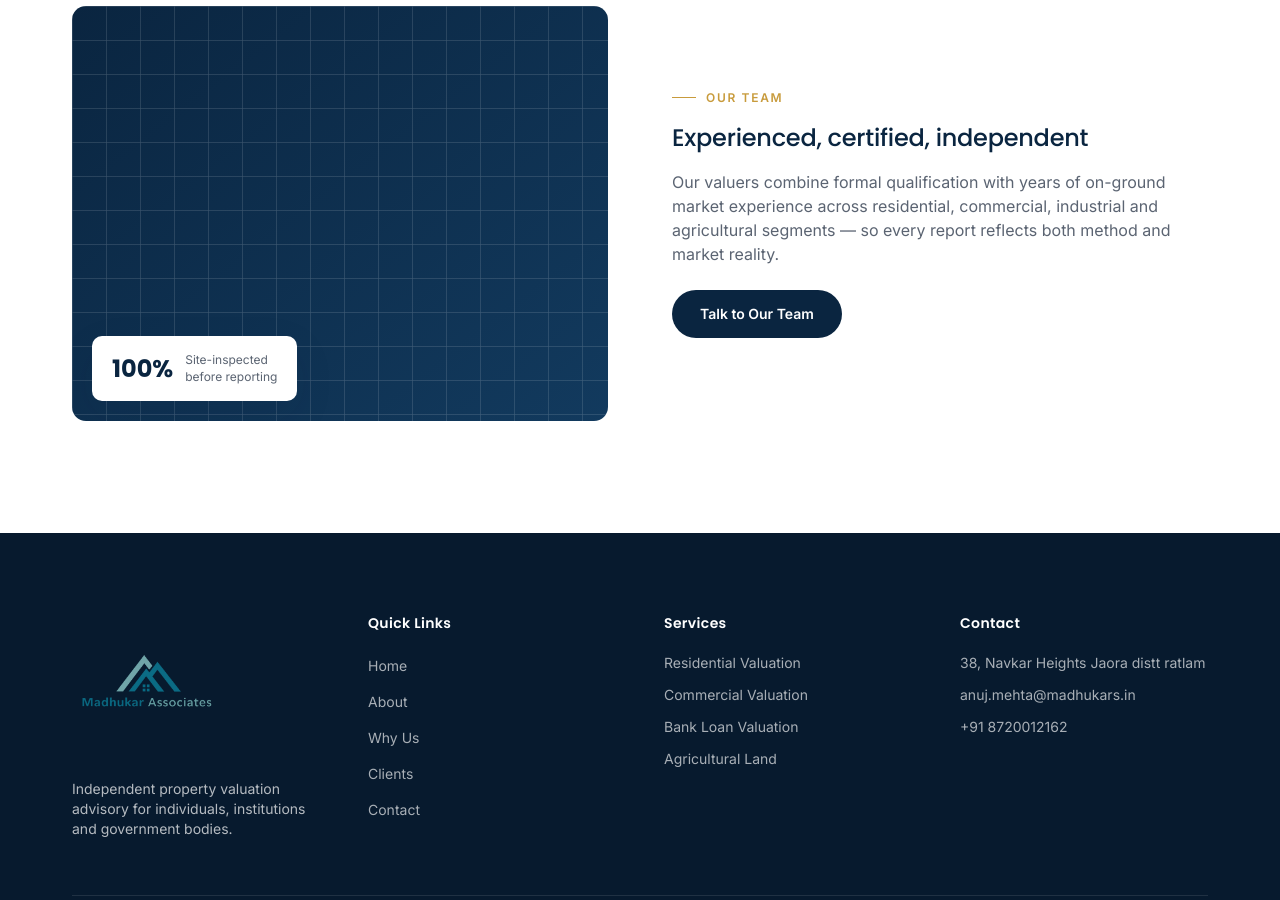
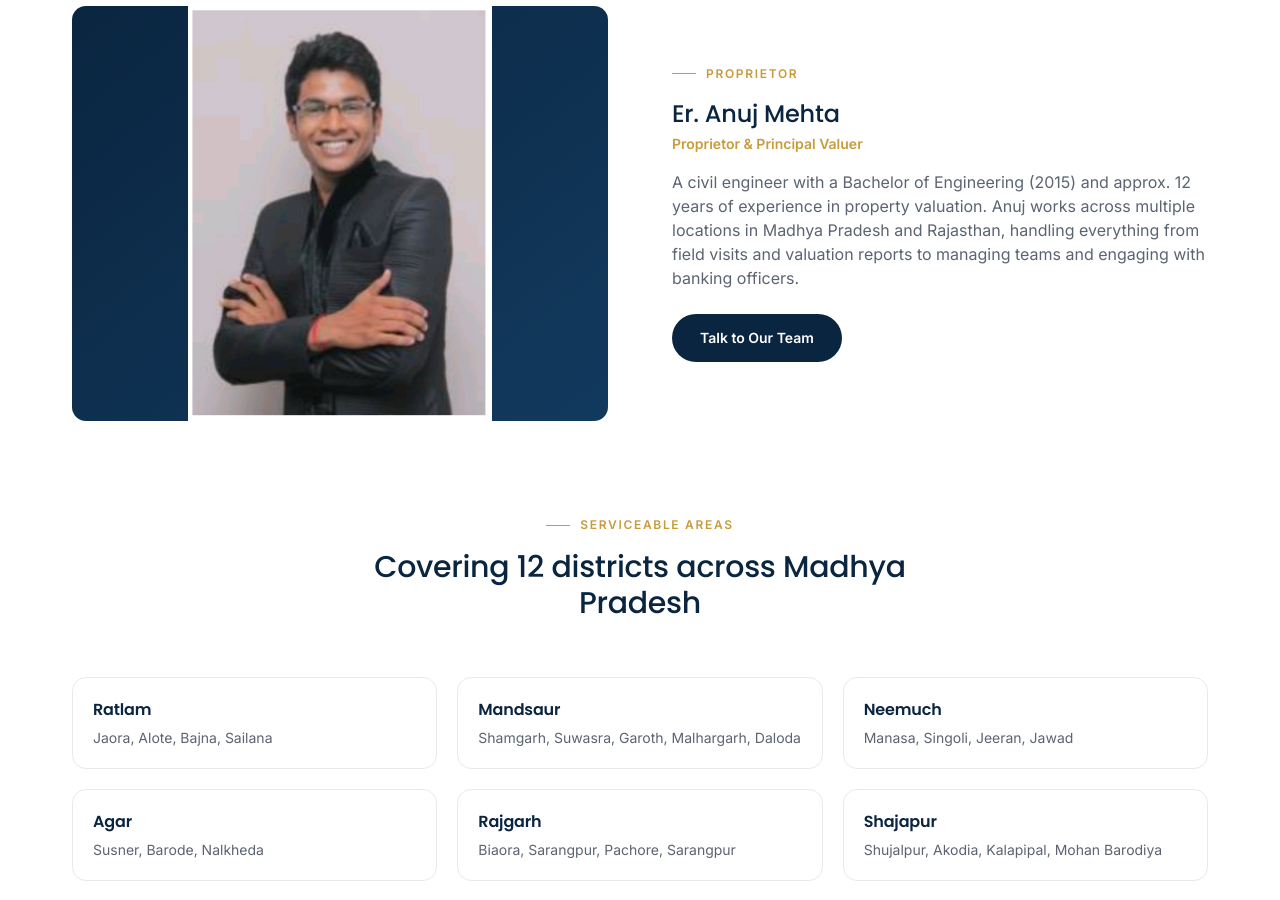
Before and after one commit to Gajenndrasingh/Madhukars, a React (Vite) app: page /about in a window 1280 px wide. Shown: the part 1860-2760 px from the top of the page. Built offline with nearby package versions, Linux system fonts and the light colour scheme.

Commit message:
Update website

```diff
--- a/src/components/Footer.jsx
+++ b/src/components/Footer.jsx
@@ -33,14 +33,14 @@ export default function Footer() {
               <li>Residential Valuation</li>
               <li>Commercial Valuation</li>
               <li>Bank Loan Valuation</li>
-              <li>Agricultural Land</li>
+              <li>Land and Building</li>
             </ul>
           </div>
 
           <div>
             <h4 className="text-white text-sm font-semibold mb-5 tracking-wide">Contact</h4>
             <ul className="space-y-3 text-sm text-white/65">
-              <li>38, Navkar Heights Jaora distt ratlam</li>
+              <li>Jaora, Distt Ratlam, MP</li>
               <li>anuj.mehta@madhukars.in</li>
               <li>+91 8720012162</li>
             </ul>
--- a/src/data/content.js
+++ b/src/data/content.js
@@ -48,10 +48,10 @@ export const coreValues = [
 ]
 
 export const timeline = [
-  { year: '2007', title: 'Practice founded', desc: 'Started as an independent valuation practice serving residential and small commercial clients.' },
-  { year: '2012', title: 'Empanelled with leading banks', desc: 'Added to approved valuer panels for major public and private sector banks.' },
-  { year: '2017', title: 'Industrial & agricultural expansion', desc: 'Extended coverage to industrial units, plant & machinery, and agricultural land.' },
-  { year: '2022', title: '4,000th report delivered', desc: 'Crossed a milestone of assignments completed across residential, commercial and institutional clients.' },
+  { year: '2014', title: 'Practice founded', desc: 'Started as an independent valuation practice serving residential and small commercial clients.' },
+  { year: '2017', title: 'Empanelled with leading banks', desc: 'Added to approved valuer panels for major public and private sector banks.' },
+  { year: '2020', title: 'Industrial & agricultural expansion', desc: 'Extended coverage to industrial units, plant & machinery, and agricultural land.' },
+  { year: '2023', title: '4,000th report delivered', desc: 'Crossed a milestone of assignments completed across residential, commercial and institutional clients.' },
   { year: 'Today', title: 'A trusted regional practice', desc: 'Serving banks, NBFCs, developers, corporates and individual clients with the same discipline we started with.' },
 ]
 
@@ -73,9 +73,9 @@ export const faqs = [
 ]
 
 export const stats = [
-  { value: 18, suffix: '', label: 'Years of Practice' },
+  { value: 12, suffix: '', label: 'Years of Practice' },
   { value: 4200, suffix: '+', label: 'Reports Delivered' },
-  { value: 30, suffix: '+', label: 'Banks & NBFCs Trust Us' },
+  { value: 22, suffix: '+', label: 'Banks & NBFCs Trust Us' },
   { value: 98, suffix: '%', label: 'Client Retention' },
 ]
 
@@ -86,3 +86,65 @@ export const navLinks = [
   { to: '/clients', label: 'Clients' },
   { to: '/contact', label: 'Contact' },
 ]
+
+export const proprietor = {
+  name: 'Er. Anuj Mehta',
+  role: 'Proprietor & Principal Valuer',
+  bio: 'A civil engineer with a Bachelor of Engineering (2015) and approx. 12 years of experience in property valuation. Anuj works across multiple locations in Madhya Pradesh and Rajasthan, handling everything from field visits and valuation reports to managing teams and engaging with banking officers.',
+}
+
+export const solutions = [
+  { title: 'Valuation', desc: 'Real estate valuations across land, residential, industrial and commercial assets, including mortgage valuations and LAP (loan against property) assignments for financial institutions.' },
+  { title: 'Cost-Estimation', desc: 'Cost estimations for construction programs, projects and operations — maintained to standards of credibility, accuracy, precision and validity.' },
+  { title: 'Planning', desc: 'Construction plans for industrial, commercial and residential plots and buildings, adhering to local authority bylaws and vaastu considerations.' },
+  { title: 'Designing', desc: 'Structural design for construction projects, applying mechanics, materials science and applied mathematics — including environmental loads like earthquakes and wind.' },
+  { title: 'Construction', desc: 'Small-scale residential and commercial construction projects, delivered with the same integrity we bring to every valuation report.' },
+]
+
+export const serviceAreas = [
+  { district: 'Ratlam', areas: 'Jaora, Alote, Bajna, Sailana' },
+  { district: 'Mandsaur', areas: 'Shamgarh, Suwasra, Garoth, Malhargarh, Daloda' },
+  { district: 'Neemuch', areas: 'Manasa, Singoli, Jeeran, Jawad' },
+  { district: 'Agar', areas: 'Susner, Barode, Nalkheda' },
+  { district: 'Rajgarh', areas: 'Biaora, Sarangpur, Pachore, Sarangpur' },
+  { district: 'Shajapur', areas: 'Shujalpur, Akodia, Kalapipal, Mohan Barodiya' },
+  { district: 'Ujjain', areas: 'Nagda, Badnagar, Tarana, Mahidpur' },
+  { district: 'Dewas', areas: 'Sonkatchh, Tonk khurd, Hatpipliya' },
+  { district: 'Dhar', areas: 'Badnawar, Sardarpur, Pithampur' },
+  { district: 'Jhabua', areas: 'Meghnagar, Thandla, Petlawad' },
+  { district: 'Alirajpur', areas: 'Jobat, Bhavra' },
+  { district: 'Sehore', areas: 'Ashta, Kurawar' },
+]
+
+export const empanelledWith = [
+  'Bandhan Bank Ltd – GRUH Center', 'DCB Bank Ltd', 'IndusInd Bank Ltd', 'Fedbank Financial Services Ltd',
+  'PNB Housing Finance Ltd', 'Aadhar Housing Finance Ltd', 'Ummeed Housing Finance Pvt Ltd',
+  'Cholamandalam Investment and Finance Company Ltd', 'Bajaj Housing Finance Limited', 'JM Financial Home Loans Ltd',
+  'Shubham Housing Development Finance Company Ltd', 'Muthoot Fincorp Ltd', 'Muthoot Finance Ltd',
+  'Muthoot Housing Finance Ltd', 'Western Capital Ltd', 'L&T Financial Services', 'Purple Finance Ltd',
+  'IIFCO Kisan Finance Ltd', 'Bhala Finance Pvt Ltd', 'Nipun Projectes and Finance Pvt Ltd',
+  'MS Fincap Pvt Ltd', 'KIFS Housing Finance Ltd',
+]
+
+export const references = [
+  { name: 'Mr. Atul Shukla', role: 'RTM in Indusind Bank', phone: '+91 9407322430' },
+  { name: 'Mr. Shubham Shekhar', role: 'RTM in PNBHFL', phone: '+91 8950580205' },
+  { name: 'Mr. Abhay Pal', role: 'State Tech Head in Ummeed Finance', phone: '+91 9522266636' },
+  { name: 'Mr. Nikhil Junnare', role: 'Tech Head in KIFS', phone: '+91 9424584836' },
+  { name: 'Mr. Dharmendra Chouhan', role: 'Tech Head in JM Finance', phone: '+91 9165822553' },
+  { name: 'Mr. Mahesh Kothe', role: 'Tech Head in Hero Finance', phone: '+91 8889107494' },
+]
+
+export const officeLocations = [
+  {
+    label: 'Registered Office',
+    address: '38, Navkar Heights Colony, Behind Bajaj Showroom, Jaora, Distt Ratlam-457226, Madhya Pradesh',
+  },
+  {
+    label: 'Ujjain Branch',
+    address: 'Janki Nagar, Gadkalika Main Road, Ujjain (MP)',
+    contactPerson: 'Mr. Parivesh Prajapati',
+    phone: '+91 9340288331',
+    email: 'ujjain@madhukars.in',
+  },
+]
--- a/src/pages/About.jsx
+++ b/src/pages/About.jsx
@@ -1,6 +1,7 @@
 import { NavLink } from 'react-router-dom'
 import Reveal from '../components/Reveal'
-import { coreValues, timeline } from '../data/content'
+import { coreValues, timeline, proprietor, serviceAreas } from '../data/content'
+import anujPhoto from '../assets/anuj-mehta.jpg'
 
 export default function About() {
   return (
@@ -8,10 +9,10 @@ export default function About() {
       <div className="container-page">
         <Reveal>
           <div className="max-w-xl mb-16">
-            <div className="eyebrow-dark">About Madhukars</div>
-            <h2 className="text-2xl md:text-3xl">Two decades of disciplined, independent valuation</h2>
+            <div className="eyebrow-dark">About Madhukar Associates</div>
+            <h2 className="text-2xl md:text-3xl">12 years of disciplined, independent valuation</h2>
             <p className="text-muted mt-4">
-              Madhukars Property Valuers was founded on a simple principle: a valuation report is only useful if
+              Madhukar Associates was founded on a simple principle: a valuation report is only useful if
               it is accurate, defensible and delivered on time. That principle still guides every assignment we
               take on today.
             </p>
@@ -83,34 +84,40 @@ export default function About() {
           </Reveal>
         </div>
 
-        {/* Team */}
+        {/* Proprietor */}
         <div className="grid md:grid-cols-2 gap-16 items-center mt-24">
           <Reveal direction="left">
-            <div className="relative rounded-card overflow-hidden aspect-[4/3.1] bg-gradient-to-br from-navy to-navy-soft">
-              <div
-                className="absolute inset-0 opacity-20"
-                style={{
-                  backgroundImage:
-                    'linear-gradient(rgba(255,255,255,.6) 1px, transparent 1px), linear-gradient(90deg, rgba(255,255,255,.6) 1px, transparent 1px)',
-                  backgroundSize: '34px 34px',
-                }}
-              />
-              <div className="absolute bottom-5 left-5 bg-white rounded-card-sm px-5 py-4 shadow-card flex items-center gap-3">
-                <div className="font-heading font-bold text-2xl text-navy">100%</div>
-                <div className="text-xs text-muted leading-snug">Site-inspected<br />before reporting</div>
-              </div>
+            <div className="relative rounded-card overflow-hidden aspect-[4/3.1] bg-gradient-to-br from-navy to-navy-soft flex items-center justify-center">
+              <img src={anujPhoto} alt={proprietor.name} className="h-full w-auto object-cover" />
             </div>
           </Reveal>
           <Reveal direction="right">
-            <div className="eyebrow-dark">Our Team</div>
-            <h2 className="text-xl md:text-2xl mb-4">Experienced, certified, independent</h2>
-            <p className="text-muted mb-6">
-              Our valuers combine formal qualification with years of on-ground market experience across
-              residential, commercial, industrial and agricultural segments — so every report reflects both
-              method and market reality.
-            </p>
+            <div className="eyebrow-dark">Proprietor</div>
+            <h2 className="text-xl md:text-2xl mb-1">{proprietor.name}</h2>
+            <p className="text-gold text-sm font-semibold mb-4">{proprietor.role}</p>
+            <p className="text-muted mb-6">{proprietor.bio}</p>
             <NavLink to="/contact" className="btn btn-primary">Talk to Our Team</NavLink>
           </Reveal>
+        </div>
+
+        {/* Service Areas */}
+        <div className="mt-24">
+          <Reveal>
+            <div className="max-w-xl mx-auto text-center mb-14">
+              <div className="eyebrow-dark justify-center">Serviceable Areas</div>
+              <h2 className="text-2xl md:text-3xl">Covering 12 districts across Madhya Pradesh</h2>
+            </div>
+          </Reveal>
+          <div className="grid sm:grid-cols-2 lg:grid-cols-3 gap-5">
+            {serviceAreas.map((s, i) => (
+              <Reveal key={s.district} delay={i * 0.04}>
+                <div className="rounded-card border border-line p-5 h-full">
+                  <h4 className="text-base font-semibold text-navy mb-1.5">{s.district}</h4>
+                  <p className="text-muted text-sm">{s.areas}</p>
+                </div>
+              </Reveal>
+            ))}
+          </div>
         </div>
       </div>
     </section>
```
Also changed, not shown: src/pages/Clients.jsx (+38 -1 lines), src/pages/Contact.jsx (+31 -31 lines), src/pages/Home.jsx (+45 -7 lines), src/assets/anuj-mehta.jpg (added), src/assets/lo.png (deleted).
